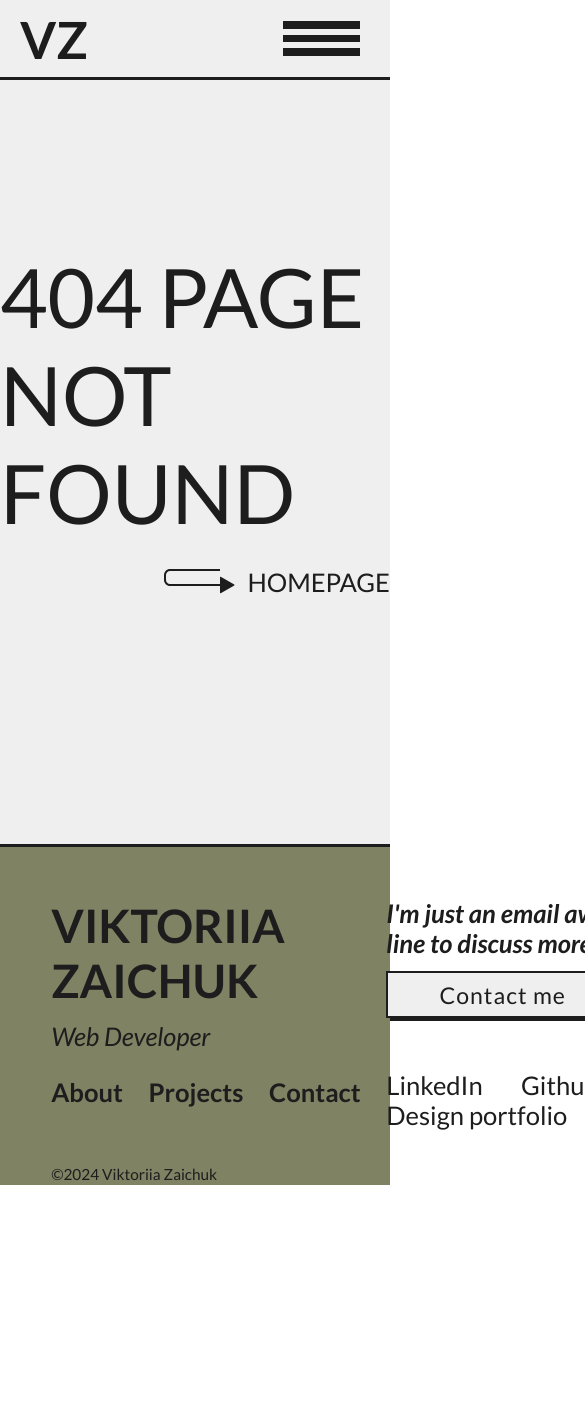
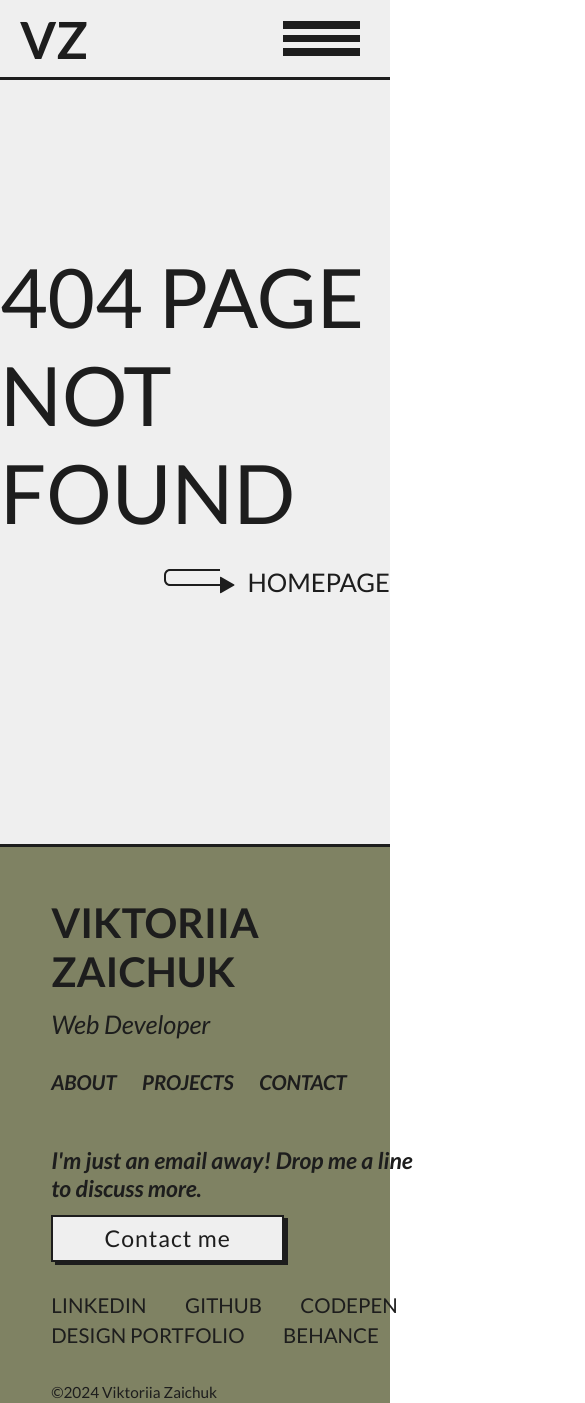
Before and after one commit to ViktoriiaZaichuk/portfolio-dev, a React (Create React App) app: page /#/ in a window 390 px wide. Shown: the top 1403 px of the page, 585 px wide, since content can reach past the window. Before the commit the page ends 1185 px from the top, so only its background shows below. Built offline with nearby package versions, Linux system fonts and the light colour scheme.

Commit message:
📱 Added footer responsive design.

```diff
--- a/src/assets/styles/css/index.css
+++ b/src/assets/styles/css/index.css
@@ -246,6 +246,10 @@ a {
     justify-content: space-between;
     align-items: start;
     margin-bottom: 1rem; }
+    @media (max-width: 1024px) {
+      .footer--links {
+        display: flex;
+        flex-direction: column; } }
     .footer--links__nav {
       flex: 1 1 0px; }
       .footer--links__nav span a {
@@ -253,27 +257,46 @@ a {
         font-size: 1.8rem;
         font-weight: 600;
         text-transform: uppercase; }
+        @media (max-width: 1024px) {
+          .footer--links__nav span a {
+            font-size: 1.6rem; } }
       .footer--links__nav p {
         margin: .5rem 0 1rem 0;
         font-style: italic; }
       .footer--links__nav div a {
+        margin-right: 1rem;
+        text-transform: uppercase;
         font-weight: 600;
-        margin-right: 1rem; }
+        font-style: italic; }
+        @media (max-width: 768px) {
+          .footer--links__nav div a {
+            font-size: .8rem; } }
     .footer--links__social {
       flex: 1 1 0px;
       display: flex;
       flex-direction: column;
       align-items: start;
       justify-content: flex-start; }
+      @media (max-width: 1024px) {
+        .footer--links__social {
+          margin-top: 2rem; } }
       .footer--links__social .contact-links {
         margin-bottom: 2rem; }
+        @media (max-width: 1024px) {
+          .footer--links__social .contact-links {
+            margin-bottom: 1rem; } }
         .footer--links__social .contact-links p {
           font-weight: 600;
           font-style: italic;
           max-width: 550px;
           margin-bottom: .5rem; }
+          @media (max-width: 550px) {
+            .footer--links__social .contact-links p {
+              font-size: .9rem; } }
       .footer--links__social .social-links a {
-        margin: 0 1.5rem 0 0; }
+        margin: 0 1.5rem 0 0;
+        text-transform: uppercase;
+        font-size: .8rem; }
   .footer--legal span {
     font-size: .6rem;
     font-weight: 400; }
@@ -369,9 +392,15 @@ a {
     .home--intro__txt {
       display: flex;
       justify-content: space-between; }
+      @media (max-width: 1300px) {
+        .home--intro__txt {
+          flex-direction: column; } }
       .home--intro__txt h2 {
         max-width: 700px;
         font-size: 2rem; }
+      @media (max-width: 1300px) {
+        .home--intro__txt > div {
+          margin-top: 2rem; } }
       .home--intro__txt > div span {
         border: var(--border-color) 3px solid;
         padding: .5rem;
--- a/src/assets/styles/sass/layout/_footer.scss
+++ b/src/assets/styles/sass/layout/_footer.scss
@@ -8,6 +8,9 @@
         @include flex-space-between;
         align-items: start;
         margin-bottom: 1rem;
+        @include screen1024 {
+            @include flex-column;
+        }
         &__nav {
             flex: 1 1 0px;
             span {
@@ -16,6 +19,9 @@
                     font-size: 1.8rem;
                     font-weight: 600;
                     text-transform: uppercase;
+                    @include screen1024 {
+                        font-size: 1.6rem;
+                    }
                 }
             }
             p {
@@ -24,8 +30,13 @@
             }
             div {
                 a {
+                    margin-right: 1rem;
+                    text-transform: uppercase;
                     font-weight: 600;
-                    margin-right: 1rem;
+                    font-style: italic;
+                    @include screen768 {
+                        font-size: .8rem;
+                    }
                 }
             }
         }
@@ -34,18 +45,29 @@
             @include flex-column;
             align-items: start;
             justify-content: flex-start;
+            @include screen1024 {
+                margin-top: 2rem;
+            }
             .contact-links {
                 margin-bottom: 2rem;
+                @include screen1024 {
+                    margin-bottom: 1rem;
+                }
                 p {
                     font-weight: 600;
                     font-style: italic;
                     max-width: 550px;
                     margin-bottom: .5rem;
+                    @include screen550 {
+                        font-size: .9rem;
+                    }
                 }
             }
             .social-links {
                 a {
                     margin: 0 1.5rem 0 0;
+                    text-transform: uppercase;
+                    font-size: .8rem;
                 }
             }
         }
--- a/src/assets/styles/sass/pages/_homepage.scss
+++ b/src/assets/styles/sass/pages/_homepage.scss
@@ -49,11 +49,17 @@
         &__txt {
             display: flex;
             justify-content: space-between;
+            @include screen1300 {
+                flex-direction: column;
+            }
             h2 {
                 max-width: 700px;
                 font-size: 2rem;
             }
             > div {
+                @include screen1300 {
+                    margin-top: 2rem;
+                }
                 span {
                     border: $border-color 3px solid;
                     padding: .5rem;
```
